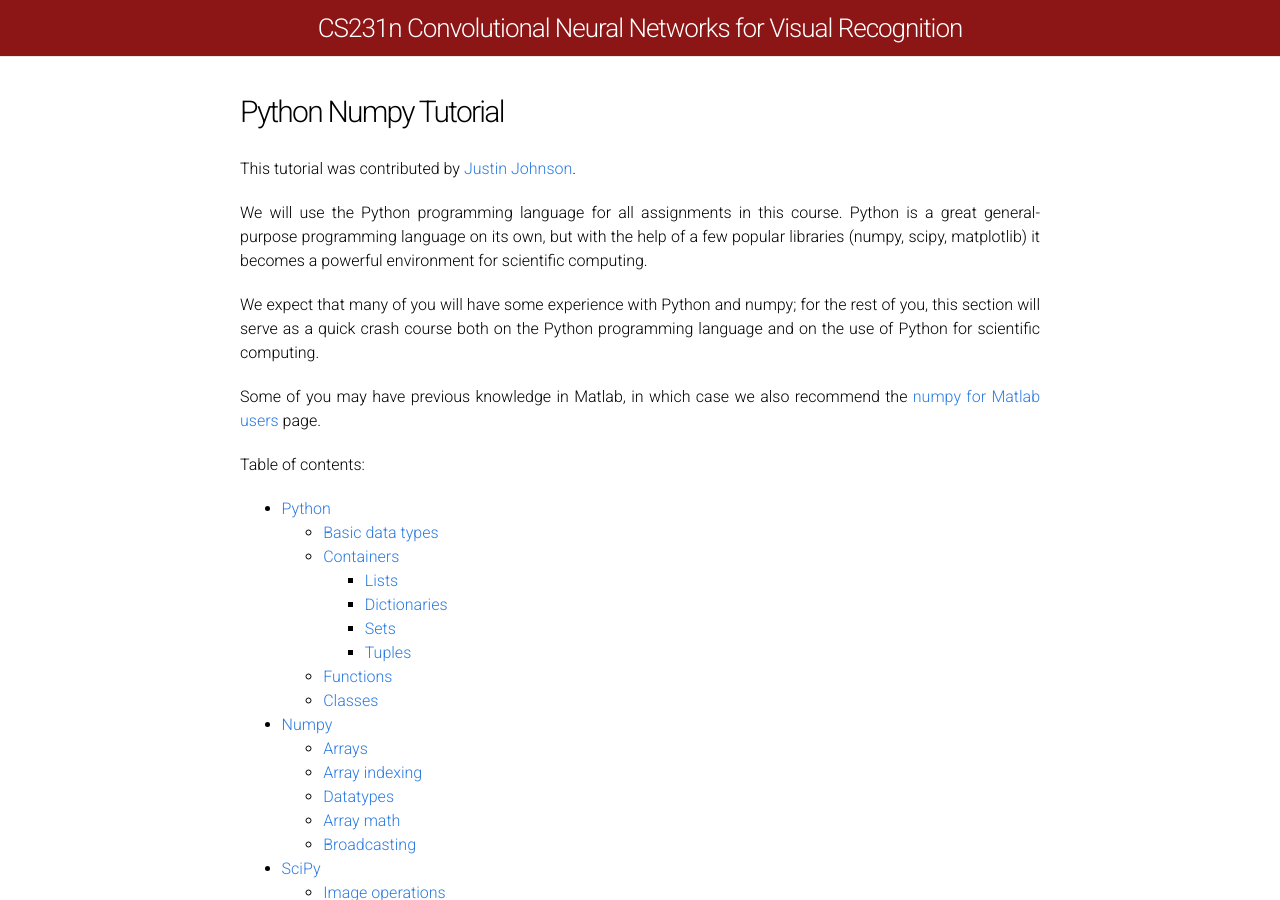
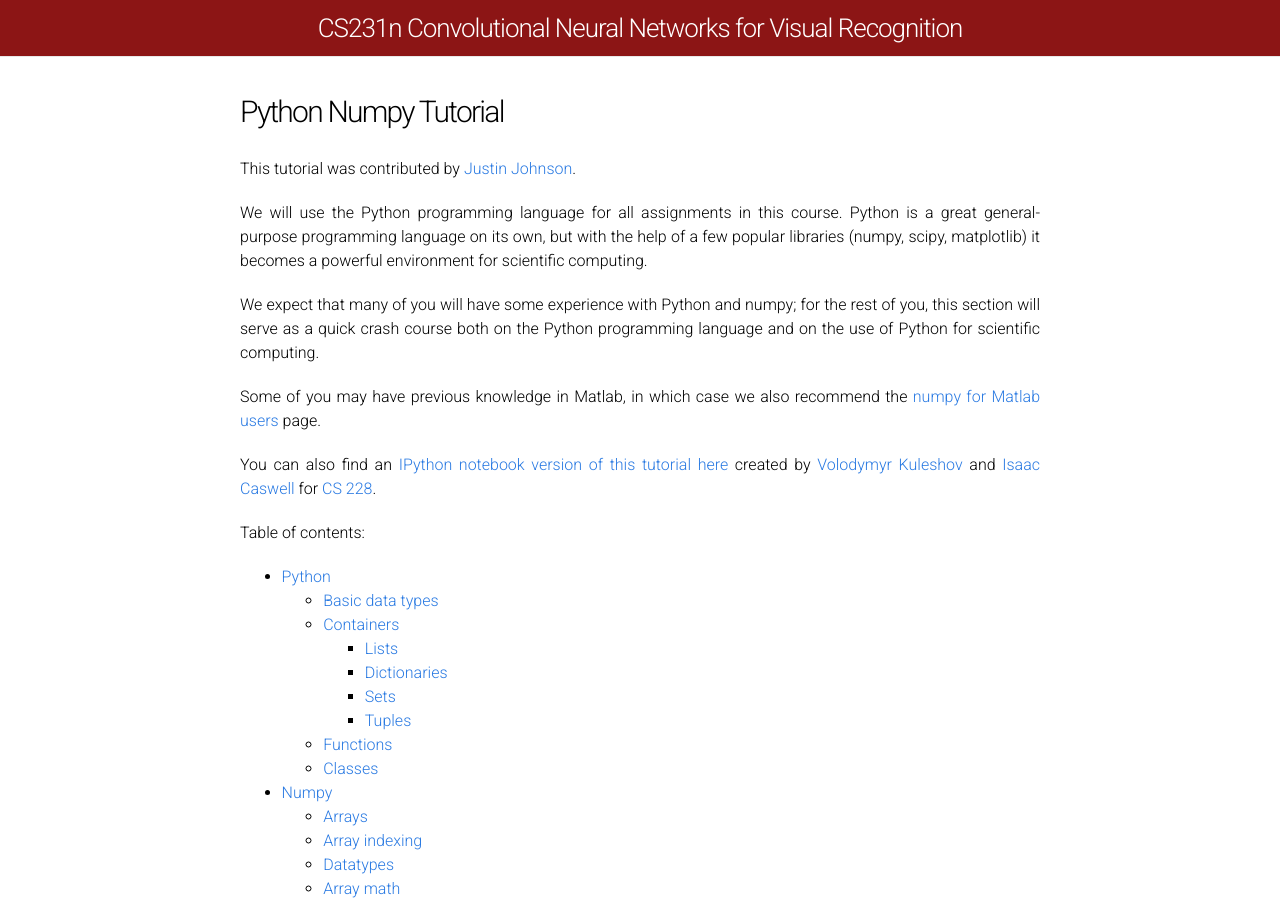
Before and after one commit to cs231n/cs231n.github.io, a Jekyll site: the page built from python-numpy-tutorial.md, in a window 1280 px wide and 900 px high. Built offline with Jekyll 4.4.1, drawn with Linux system fonts in a browser that asks for light colours; Markdown is read by kramdown in place of the engine named in the settings.

Commit message:
add link to CS 228 ipython version of tutorial

```diff
--- a/python-numpy-tutorial.md
+++ b/python-numpy-tutorial.md
@@ -34,6 +34,8 @@ the Python programming language and on the use of Python for scientific
 computing.
 
 Some of you may have previous knowledge in Matlab, in which case we also recommend the [numpy for Matlab users](http://wiki.scipy.org/NumPy_for_Matlab_Users) page.
+
+You can also find an [IPython notebook version of this tutorial here](https://github.com/kuleshov/cs228-material/blob/master/tutorials/python/cs228-python-tutorial.ipynb) created by [Volodymyr Kuleshov](http://web.stanford.edu/~kuleshov/) and [Isaac Caswell](https://symsys.stanford.edu/viewing/symsysaffiliate/21335) for [CS 228](http://cs.stanford.edu/~ermon/cs228/index.html).
 
 Table of contents:
 
```
